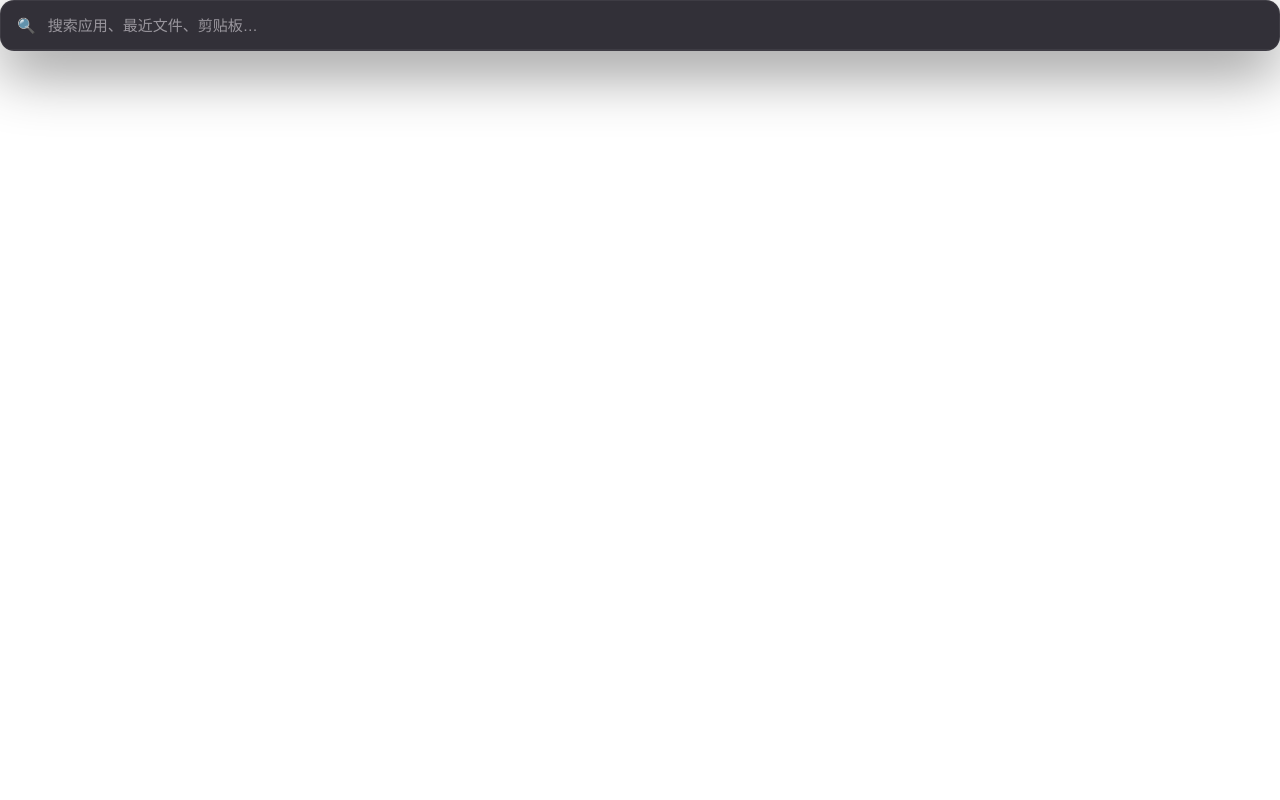
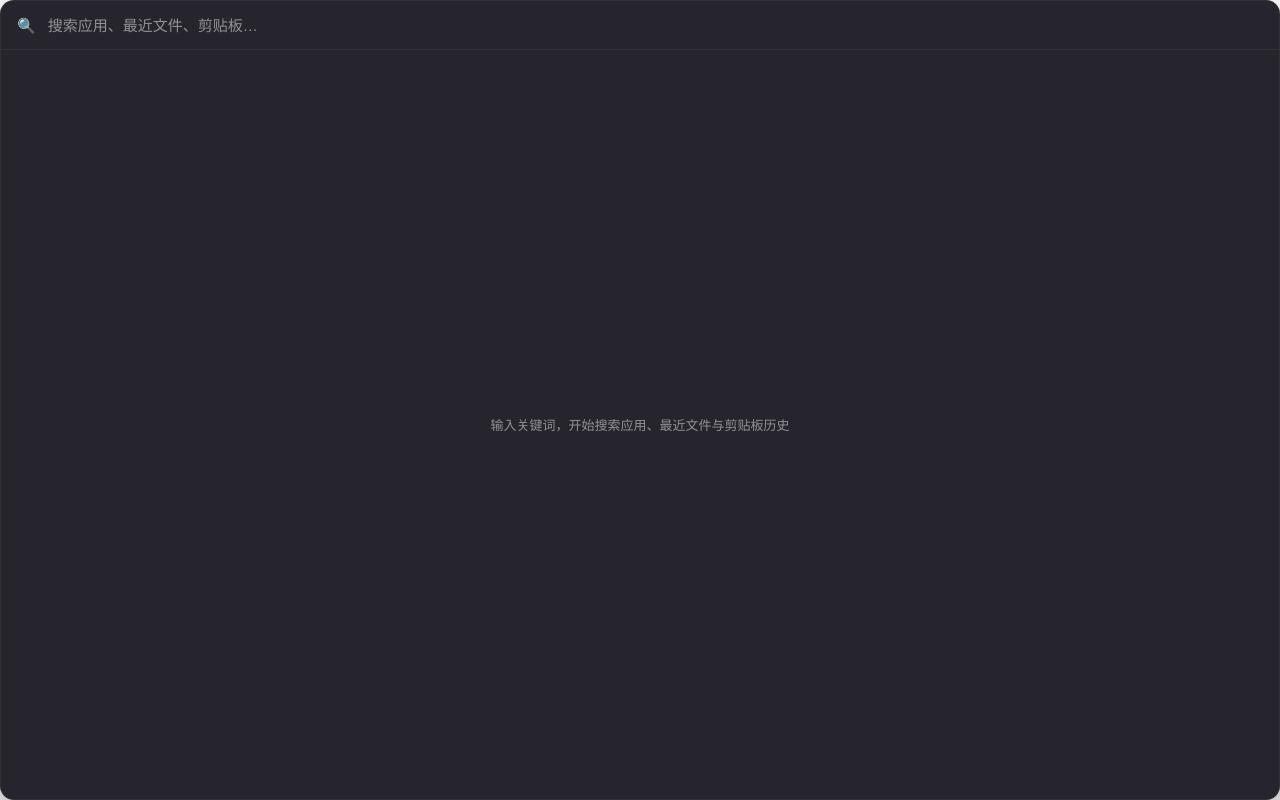
Before and after one commit to guxiong108-beep/stash, a website built with Vite: page index.html in a window 1280 px wide. Built offline with nearby package versions, Linux system fonts and the light colour scheme.

Commit message:
feat(ui): fill window with panel, add empty-state hint, solid warm bg
Co-Authored-By: Claude Opus 4.8 <noreply@anthropic.com>

```diff
--- a/index.html
+++ b/index.html
@@ -13,6 +13,9 @@
         <span>🔍</span>
         <input id="search" placeholder="搜索应用、最近文件、剪贴板…" autofocus />
       </div>
+      <div class="command-bar__body">
+        <p class="command-bar__hint">输入关键词，开始搜索应用、最近文件与剪贴板历史</p>
+      </div>
     </div>
     <script type="module" src="/src/main.ts"></script>
   </body>
--- a/src/styles.css
+++ b/src/styles.css
@@ -1,6 +1,6 @@
 :root,
 [data-theme="warm"] {
-  --bg: rgba(38, 36, 44, 0.94);
+  --bg: #26242c;
   --fg: #efeaf0;
   --muted: rgba(239, 234, 240, 0.55);
   --row-sel: rgba(255, 123, 89, 0.16);
@@ -24,17 +24,36 @@
 html,
 body {
   margin: 0;
+  height: 100%;
   background: transparent;
   font-family: "Segoe UI", system-ui, -apple-system, sans-serif;
 }
 
 .command-bar {
+  display: flex;
+  flex-direction: column;
+  min-height: 100vh;
   border-radius: 14px;
   overflow: hidden;
   background: var(--bg);
   color: var(--fg);
   border: 1px solid var(--border);
   box-shadow: 0 20px 60px rgba(0, 0, 0, 0.45);
+}
+
+.command-bar__body {
+  flex: 1;
+  display: flex;
+  align-items: center;
+  justify-content: center;
+  padding: 24px;
+}
+
+.command-bar__hint {
+  margin: 0;
+  color: var(--muted);
+  font-size: 13px;
+  text-align: center;
 }
 
 .command-bar__search {
```
